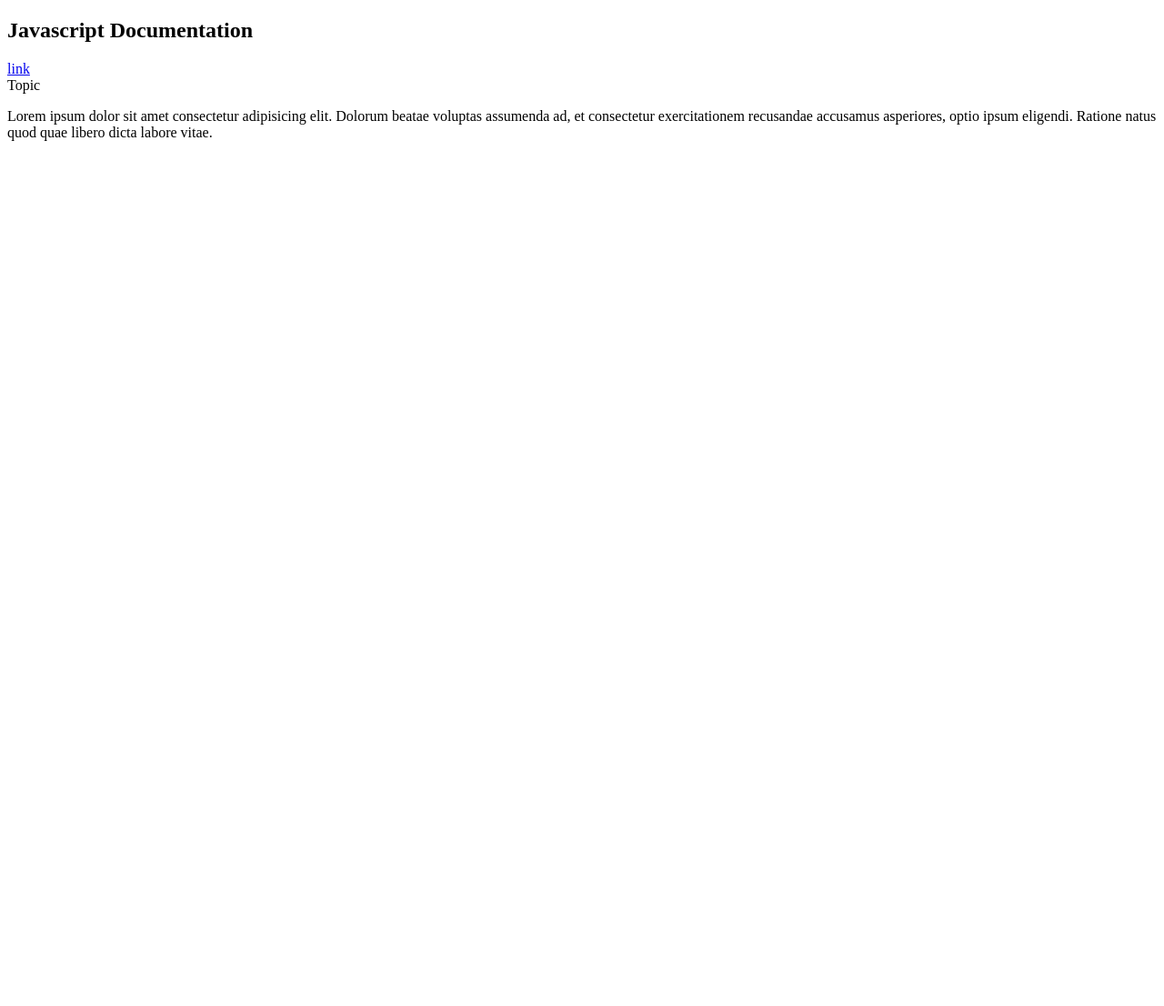
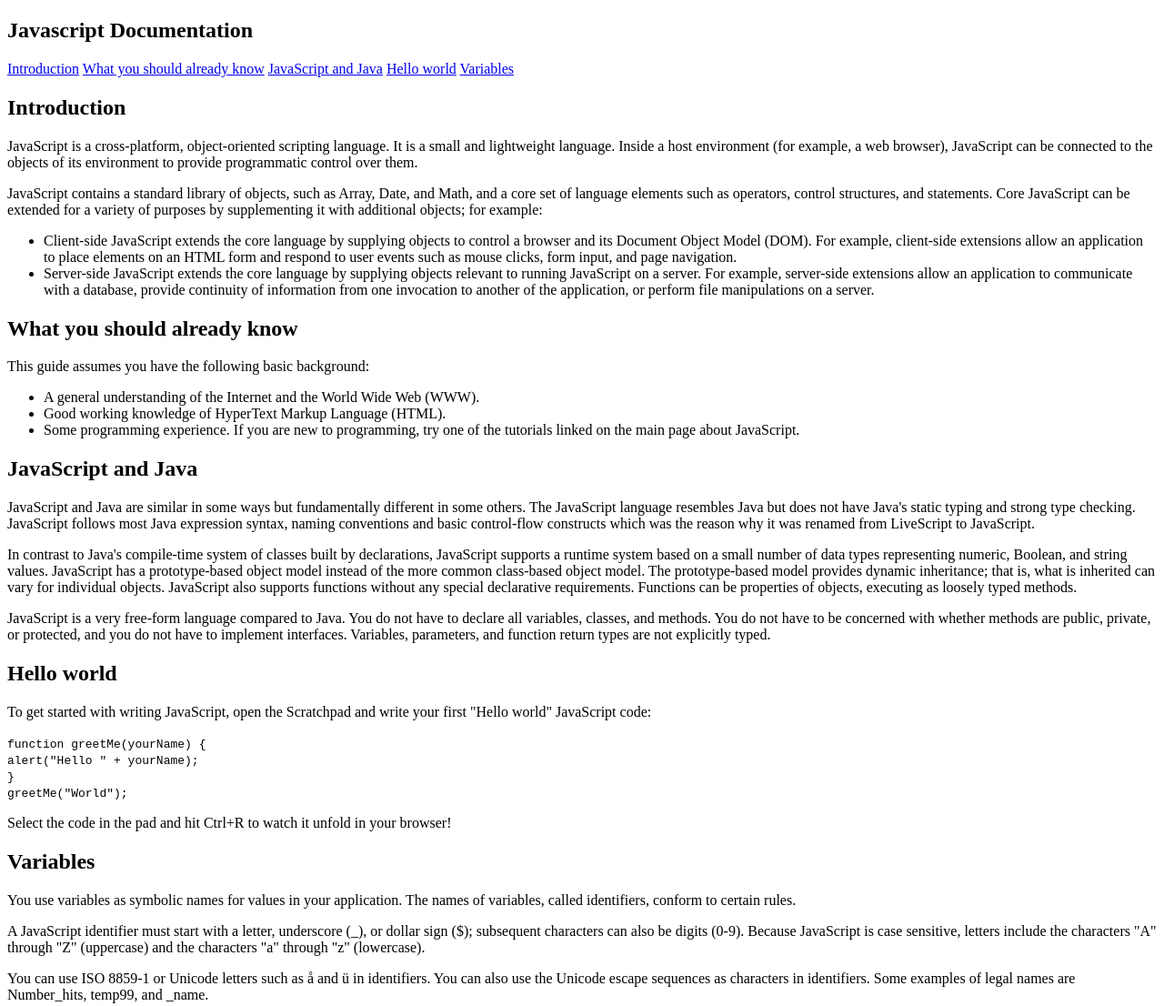
Before and after one commit to vjvasiljev/js-docs, a plain HTML site: page index.html in a window 1280 px wide. Shown: the whole page at 91% size. Before the commit the page ends 800 px from the top, so only its background shows below. Drawn offline with Linux system fonts and the light colour scheme.

Commit message:
add 5 sections of content

```diff
--- a/index.html
+++ b/index.html
@@ -9,15 +9,94 @@
   <nav id="navbar">
     <header>
       <h1>Javascript Documentation</h1>
-      <a href="#" class="nav-link">link</a>
     </header>
+    <a href="#Introduction" class="nav-link">Introduction</a>
+    <a href="#What_you_should_already_know" class="nav-link">What you should already know</a>
+    <a href="#JavaScript_and_Java" class="nav-link">JavaScript and Java</a>
+    <a href="#Hello_world" class="nav-link">Hello world</a>
+    <a href="#Variables" class="nav-link">Variables</a>
   </nav>
   <main id="main-doc">
-    <section id="#" class="main-section">
+    <section id="Introduction" class="main-section">
       <header>
-        Topic
+        <h2>Introduction</h2>
       </header>
-      <p>Lorem ipsum dolor sit amet consectetur adipisicing elit. Dolorum beatae voluptas assumenda ad, et consectetur exercitationem recusandae accusamus asperiores, optio ipsum eligendi. Ratione natus quod quae libero dicta labore vitae.</p>
+      <p>JavaScript is a cross-platform, object-oriented scripting language. It is a small and lightweight language. Inside
+        a host environment (for example, a web browser), JavaScript can be connected to the objects of its environment to
+        provide programmatic control over them.</p>
+      <p>JavaScript contains a standard library of objects, such as Array, Date, and Math, and a core set of language elements
+        such as operators, control structures, and statements. Core JavaScript can be extended for a variety of purposes
+        by supplementing it with additional objects; for example:</p>
+      <ul>
+        <li>
+          Client-side JavaScript extends the core language by supplying objects to control a browser and its Document Object Model
+          (DOM). For example, client-side extensions allow an application to place elements on an HTML form and respond to
+          user events such as mouse clicks, form input, and page navigation.
+        </li>
+        <li>
+          Server-side JavaScript extends the core language by supplying objects relevant to running JavaScript on a server. For example,
+          server-side extensions allow an application to communicate with a database, provide continuity of information from
+          one invocation to another of the application, or perform file manipulations on a server.
+        </li>
+      </ul>
+    </section>
+    <section id="What_you_should_already_know" class="main-section">
+      <header>
+        <h2>What you should already know</h2>
+      </header>
+      <p>This guide assumes you have the following basic background:</p>
+      <ul>
+        <li>
+          A general understanding of the Internet and the World Wide Web (WWW).
+        </li>
+        <li>
+          Good working knowledge of HyperText Markup Language (HTML).
+        </li>
+        <li>
+          Some programming experience. If you are new to programming, try one of the tutorials linked on the main page about JavaScript.
+        </li>
+      </ul>
+    </section>
+    <section id="JavaScript_and_Java" class="main-section">
+      <header>
+        <h2>JavaScript and Java</h2>
+      </header>
+      <p>JavaScript and Java are similar in some ways but fundamentally different in some others. The JavaScript language resembles
+        Java but does not have Java's static typing and strong type checking. JavaScript follows most Java expression syntax,
+        naming conventions and basic control-flow constructs which was the reason why it was renamed from LiveScript to JavaScript.</p>
+      <p>In contrast to Java's compile-time system of classes built by declarations, JavaScript supports a runtime system based
+        on a small number of data types representing numeric, Boolean, and string values. JavaScript has a prototype-based
+        object model instead of the more common class-based object model. The prototype-based model provides dynamic inheritance;
+        that is, what is inherited can vary for individual objects. JavaScript also supports functions without any special
+        declarative requirements. Functions can be properties of objects, executing as loosely typed methods.</p>
+      <p>JavaScript is a very free-form language compared to Java. You do not have to declare all variables, classes, and methods.
+        You do not have to be concerned with whether methods are public, private, or protected, and you do not have to implement
+        interfaces. Variables, parameters, and function return types are not explicitly typed.</p>
+    </section>
+
+    <section id="Hello_world" class="main-section">
+      <header>
+        <h2>Hello world</h2>
+      </header>
+      <p>To get started with writing JavaScript, open the Scratchpad and write your first "Hello world" JavaScript code:</p>
+      <code>function greetMe(yourName) {
+        <br> alert("Hello " + yourName);
+        <br> }
+        <br> greetMe("World");
+      </code>
+      <p>Select the code in the pad and hit Ctrl+R to watch it unfold in your browser!</p>
+    </section>
+    <section id="Variables" class="main-section">
+      <header>
+        <h2>Variables</h2>
+      </header>
+      <p>You use variables as symbolic names for values in your application. The names of variables, called identifiers, conform to
+      certain rules.</p>
+      <p>A JavaScript identifier must start with a letter, underscore (_), or dollar sign ($); subsequent characters can also be digits
+      (0-9). Because JavaScript is case sensitive, letters include the characters "A" through "Z" (uppercase) and the characters
+      "a" through "z" (lowercase).</p>
+      <p>You can use ISO 8859-1 or Unicode letters such as å and ü in identifiers. You can also use the Unicode escape sequences as
+      characters in identifiers. Some examples of legal names are Number_hits, temp99, and _name.</p>
     </section>
 
   </main>
```
